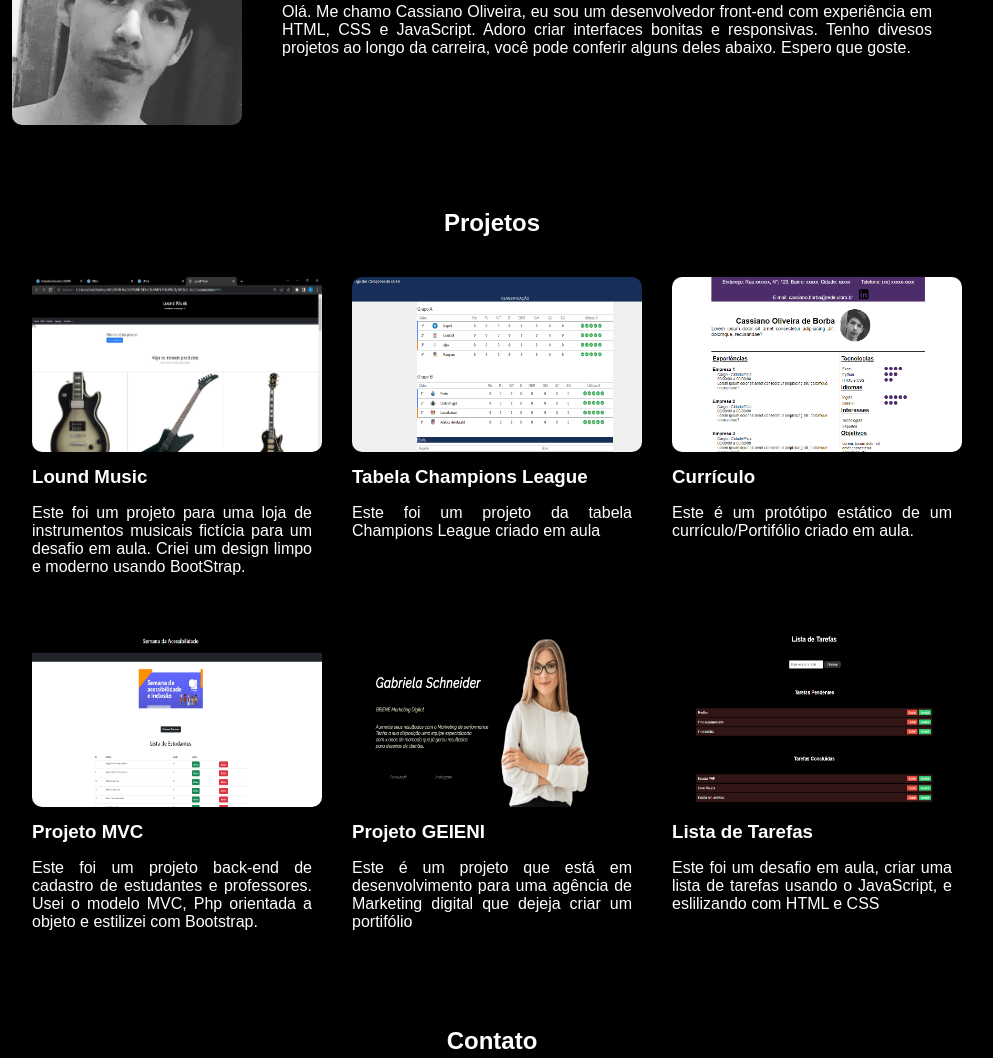
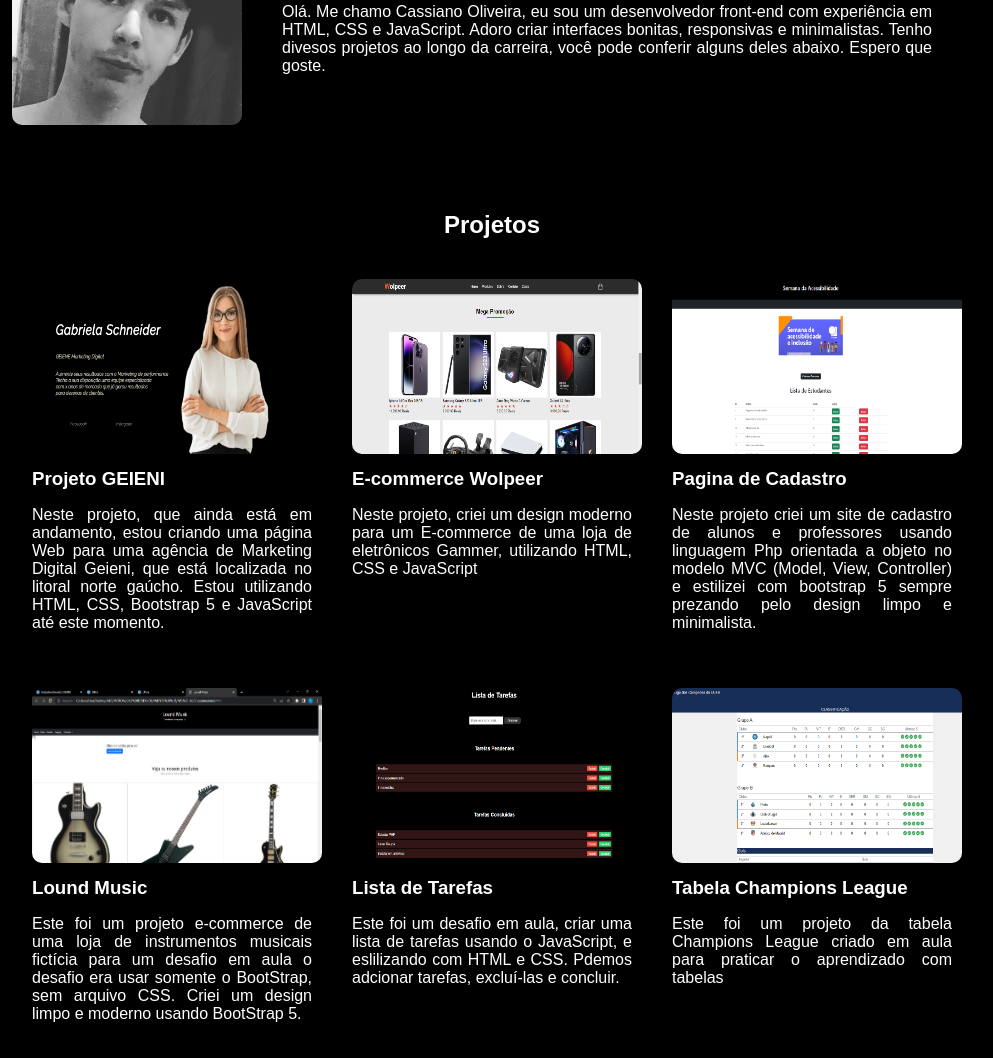
Before and after one commit to CassianoOliveira23/portfolio_frontend, a plain HTML site: page index.html in a window 1280 px wide. Shown: the part 265-1323 px from the top of the page, without its empty margins (148-1141 px from the left). Drawn offline with Linux system fonts and the light colour scheme.

Commit message:
add project

```diff
--- a/index.html
+++ b/index.html
@@ -35,7 +35,7 @@
                 <div class="text">
                     <h2>Sobre Mim</h2>
                     <p>Olá. Me chamo Cassiano Oliveira, eu sou um desenvolvedor front-end com experiência em HTML, CSS e JavaScript. Adoro criar
-                        interfaces bonitas e responsivas. Tenho divesos projetos ao longo da carreira, você pode conferir alguns deles abaixo. Espero que goste.</p>
+                        interfaces bonitas, responsivas e minimalistas. Tenho divesos projetos ao longo da carreira, você pode conferir alguns deles abaixo. Espero que goste.</p>
                 </div>
             </article>
 
@@ -48,41 +48,52 @@
             <h2>Projetos</h2>
             <div class="projetos">
                 <article class="projeto">
-                    <img src="sitebot.jpg" alt="Projeto 1">
+                    <img src="geieni.png" alt="Projeto 1">
+                    <h3>Projeto GEIENI</h3>
+                    <p>Neste projeto, que ainda está em andamento, estou criando uma página Web para uma agência de Marketing Digital Geieni, que está localizada no litoral norte gaúcho. Estou utilizando HTML, CSS, Bootstrap 5 e JavaScript até este momento.</p>
+                </article>
+
+                <article class="projeto">
+                    <img src="wolpeer.png" alt="Projeto 2">
+                    <h3>E-commerce Wolpeer</h3>
+                    <p>Neste projeto, criei um design moderno para um E-commerce de uma loja de eletrônicos Gammer, utilizando HTML, CSS e JavaScript</p>
+                </article>
+
+                <article class="projeto">
+                    <img src="projetomvc.png" alt="Projeto 3">
+                    <h3>Pagina de Cadastro</h3>
+                    <p>Neste projeto criei um site de cadastro de alunos e professores usando linguagem Php orientada a objeto no modelo MVC (Model, View, Controller) e estilizei com bootstrap 5 sempre prezando pelo design limpo e minimalista.
+                    </p>
+                </article>
+
+
+                <article class="projeto">
+                    <img src="sitebot.jpg" alt="Projeto 4">
                     <h3>Lound Music</h3>
-                    <p>Este foi um projeto para uma loja de instrumentos musicais fictícia para um desafio em aula. Criei um design limpo e moderno usando BootStrap.
+                    <p>Este foi um projeto e-commerce de uma loja de instrumentos musicais fictícia para um desafio em aula o desafio era usar somente o BootStrap, sem arquivo CSS. Criei um design limpo e moderno usando BootStrap 5.
                     </p>
                 </article>
 
                 <article class="projeto">
-                    <img src="tabela.png" alt="Projeto 2">
-                    <h3>Tabela Champions League</h3>
-                    <p>Este foi um projeto da tabela Champions League criado em aula </p>
+                    <img src="tasklist.png" alt="Projeto 5">
+                    <h3>Lista de Tarefas</h3>
+                    <p>Este foi um desafio em aula, criar uma lista de tarefas usando o JavaScript, e eslilizando com HTML e CSS. Pdemos adcionar tarefas, excluí-las e concluir.</p>
                 </article>
 
                 <article class="projeto">
-                    <img src="curriculo.png" alt="Projeto 3">
-                    <h3>Currículo</h3>
-                    <p>Este é um protótipo estático de um currículo/Portifólio criado em aula.</p>
-                </article>
-                <article class="projeto">
-                    <img src="projetomvc.png" alt="Projeto 1">
-                    <h3>Projeto MVC</h3>
-                    <p>Este foi um projeto back-end de cadastro de estudantes e professores. Usei o modelo MVC, Php orientada a objeto e estilizei com Bootstrap.
-                    </p>
+                    <img src="tabela.png" alt="Projeto 6">
+                    <h3>Tabela Champions League</h3>
+                    <p>Este foi um projeto da tabela Champions League criado em aula para praticar o aprendizado com tabelas</p>
                 </article>
 
                 <article class="projeto">
-                    <img src="geieni.png" alt="Projeto 2">
-                    <h3>Projeto GEIENI</h3>
-                    <p>Este é um projeto que está em desenvolvimento para uma agência de Marketing digital que dejeja criar um portifólio</p>
+                    <img src="curriculo.png" alt="Projeto 7">
+                    <h3>Currículo</h3>
+                    <p>Este é um protótipo de um currículo/Portifólio criado em aula usando HTML e CSS.</p>
                 </article>
 
-                <article class="projeto">
-                    <img src="tasklist.png" alt="Projeto 3">
-                    <h3>Lista de Tarefas</h3>
-                    <p>Este foi um desafio em aula, criar uma lista de tarefas usando o JavaScript, e eslilizando com HTML e CSS</p>
-                </article>
+
+
 
             </div>
 
```
Also changed, not shown: wolpeer.png (added).
